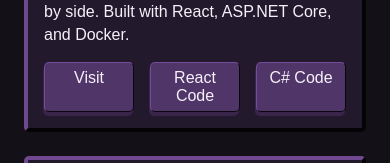
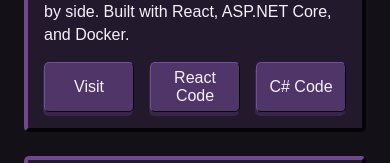
Before and after one commit to jennifercadams/jenn-adams-dev, a React (Vite) app: page /projects in a window 390 px wide. Shown: the part 1034-1197 px from the top of the page. Built offline with nearby package versions, Linux system fonts and the light colour scheme.

Commit message:
Center text in link buttons when text wraps

```diff
--- a/src/components/ProjectCard/ProjectCard.css
+++ b/src/components/ProjectCard/ProjectCard.css
@@ -53,4 +53,10 @@
     .project-card .buttons {
         align-items: stretch;
     }
+
+    .project-card .ui-button {
+        display: flex;
+        align-items: center;
+        justify-content: center;
+    }
 }
```
